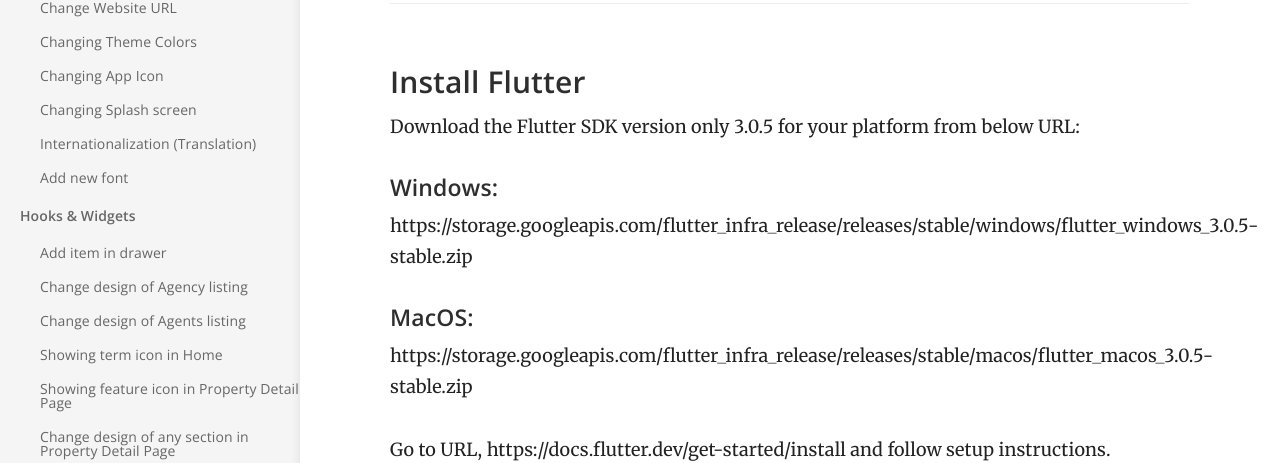
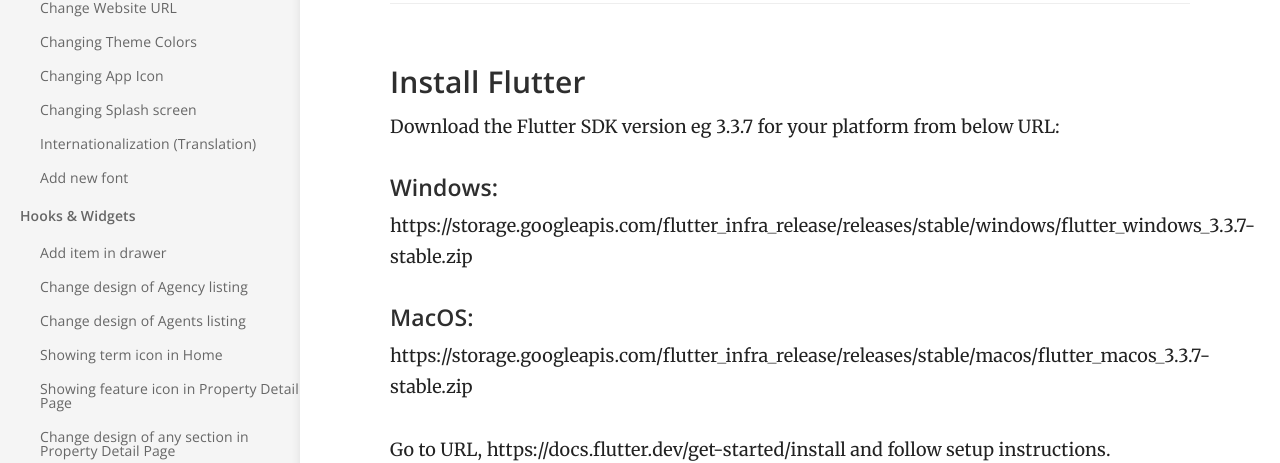
Before and after one commit to booleanbites/houzi-doc, a Jekyll site: the page built from _docs/tools/flutter_setup.md, in a window 1280 px wide. Shown: the part 229-692 px from the top of the page. Built offline with Jekyll 4.4.1, drawn with Linux system fonts in a browser that asks for light colours.

Commit message:
update flutter version.

```diff
--- a/_docs/tools/flutter_setup.md
+++ b/_docs/tools/flutter_setup.md
@@ -6,12 +6,12 @@ order: 3
 
 ### Install Flutter
 
-Download the Flutter SDK version only 3.0.5 for your platform from below URL:
+Download the Flutter SDK version eg 3.3.7 for your platform from below URL:
 
 #### Windows:
-https://storage.googleapis.com/flutter_infra_release/releases/stable/windows/flutter_windows_3.0.5-stable.zip
+https://storage.googleapis.com/flutter_infra_release/releases/stable/windows/flutter_windows_3.3.7-stable.zip
 
 #### MacOS:
-https://storage.googleapis.com/flutter_infra_release/releases/stable/macos/flutter_macos_3.0.5-stable.zip
+https://storage.googleapis.com/flutter_infra_release/releases/stable/macos/flutter_macos_3.3.7-stable.zip
 
 Go to URL, https://docs.flutter.dev/get-started/install and follow setup instructions.
```
